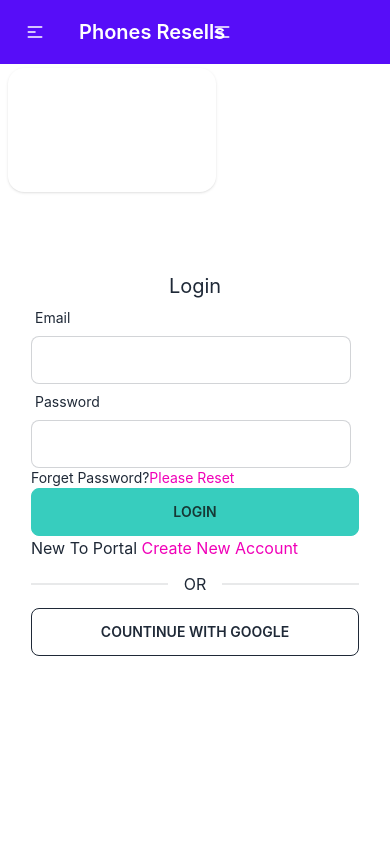
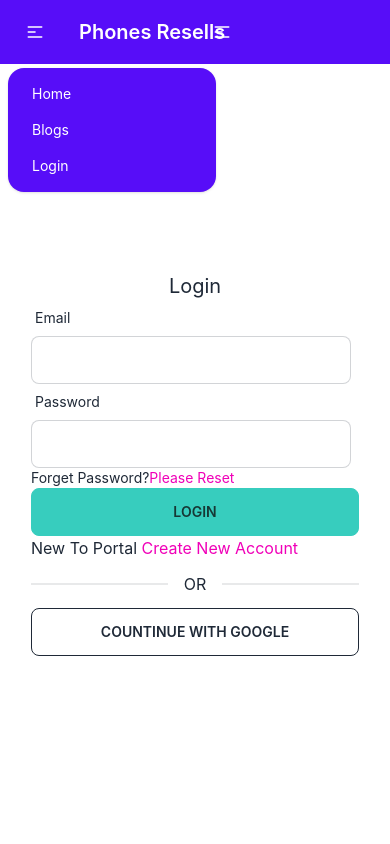
Before and after one commit to robin355/Phones-Resells, a React (Create React App) app: page /login in a window 390 px wide. Both pictures are taken after a click on the label 35 px from the left and 32 px from the top of the page. Shown: the top 844 px of the page. Built offline with nearby package versions, Linux system fonts and the light colour scheme; no server answers.

Commit message:
new added

```diff
--- a/src/Hook/UserAdmin.js
+++ b/src/Hook/UserAdmin.js
@@ -5,7 +5,7 @@ const UserAdmin = (email) => {
     const [isAdminLoading, setIsLoading] = useState(true)
     useEffect(() => {
         if (email) {
-            fetch(`http://localhost:5000/Allusers/admin/${email}`)
+            fetch(`https://books-reseles-server.vercel.app/Allusers/admin/${email}`)
                 .then(res => res.json())
                 .then(data => {
                     console.log(data)
--- a/src/Layout/DashBoardLayout.js
+++ b/src/Layout/DashBoardLayout.js
@@ -40,7 +40,7 @@ const DashBoardLayout = () => {
                 <div className="drawer-content">
                     <Outlet></Outlet>
                 </div>
-                <div className="drawer-side">
+                <div className="drawer-side ">
                     <label htmlFor="dashboard-drawer" className="drawer-overlay"></label>
                     <ul className="menu p-4 w-80 text-base-content">
                         {
--- a/src/Share/Navbar/Navbar.js
+++ b/src/Share/Navbar/Navbar.js
@@ -16,7 +16,7 @@ const Navbar = () => {
                     <label tabIndex={0} className="btn btn-ghost lg:hidden">
                         <svg xmlns="http://www.w3.org/2000/svg" className="h-5 w-5" fill="none" viewBox="0 0 24 24" stroke="currentColor"><path strokeLinecap="round" strokeLinejoin="round" strokeWidth="2" d="M4 6h16M4 12h8m-8 6h16" /></svg>
                     </label>
-                    <ul tabIndex={1} className="menu menu-compact dropdown-content mt-3 p-2 shadow bg-base-100 rounded-box w-52">
+                    <ul tabIndex={1} className="menu menu-compact dropdown-content mt-3 p-2 shadow bg-primary rounded-box w-52">
                         <li><Link to='/home'>Home</Link></li>
                         <li><Link to='/blogs'>Blogs</Link></li>
 
@@ -33,7 +33,7 @@ const Navbar = () => {
                 <Link to='/' className="btn btn-ghost normal-case text-xl">Phones Resells</Link>
             </div>
             <div className="navbar-center hidden lg:flex">
-                <ul className="menu menu-horizontal p-0">
+                <ul className="menu lg:menu-horizontal p-0">
                     <li><Link to='/home'>Home</Link></li>
                     <li><Link to='/blogs'>Blogs</Link></li>
                     {
```
